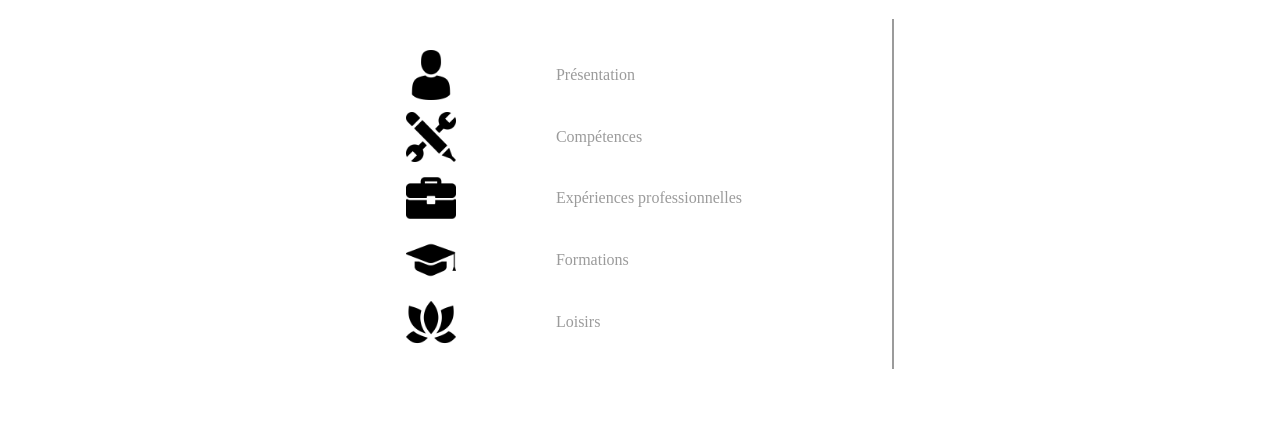
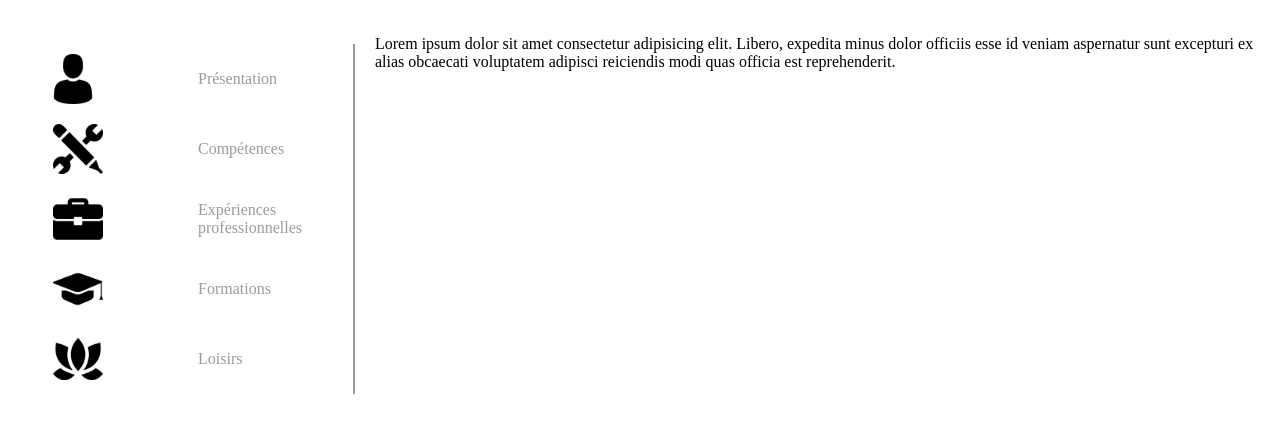
Before and after one commit to DamienLaNeelle-dev/caroussel-snippet, a plain HTML site: page index.html in a window 1280 px wide. Shown: the part 61-494 px from the top of the page. Drawn offline with Linux system fonts and the light colour scheme.

Commit message:
work in progress

```diff
--- a/index.html
+++ b/index.html
@@ -12,15 +12,23 @@
 
     <div class="caroussel">
         <ol class="liste">
-            <li><img src="./images/003-man-user.png" alt="Présentation">Présentation</li>
-            <li><img src="./images/002-skills.png" alt="Compétences">Compétences</li>
-            <li><img src="./images/004-briefcase.png" alt="Expériences professionnelles">Expériences professionnelles</li>
-            <li><img src="./images/001-graduation.png" alt="Formations">Formations</li>
-            <li><img src="./images/005-lotus.png" alt="Loisirs">Loisirs</li>
+            <li class="presentation">Présentation</li>
+            <li class="competences">Compétences</li>
+            <li class="exp_pro">Expériences professionnelles</li>
+            <li class="formation">Formations</li>
+            <li class="loisirs">Loisirs</li>
         </ol>
 
         <div class="vertical-line"></div>
+
+        <div class="caroussel_text">
+            <p class="presentation_text">
+                Lorem ipsum dolor sit amet consectetur adipisicing elit. Libero, expedita minus dolor officiis esse id veniam aspernatur sunt excepturi ex alias obcaecati voluptatem adipisci reiciendis modi quas officia est reprehenderit.
+            </p>
+        </div>
     </div>
+
+
 
 </body>
 </html>
--- a/style.css
+++ b/style.css
@@ -2,6 +2,8 @@ li{
     list-style: none;
     display: flex;
     align-items: center;
+    height: 50px;
+    width: 150px
   }
 
   .liste img{
@@ -10,7 +12,6 @@ li{
     margin-right: 100px;
 
   }
-
 
   .caroussel{
     display: flex;
@@ -29,5 +30,91 @@ li{
     border-left: 2px solid rgb(155, 155, 155);
     display: inline-block;
     height: 350px;
-    margin: 0 20px 0 150px;
+    margin: 25px 20px 0 0px;
   }
+
+  .presentation{
+      background-image: url(./images/003-man-user.png);
+      background-size: 50px;
+      background-position: left;
+      background-repeat:no-repeat;
+      padding: 10px 0 10px 150px;
+      border-right: 5px solid transparent;
+  }
+
+  .presentation:hover{
+    background-image: url(./images/003-man-user2.png);
+    background-color: rgba(0, 36, 255, 0.2);
+    background-repeat:no-repeat;
+    transition: all 0.7s;
+    border-right: 5px solid rgba(0, 36, 255);
+
+  }
+
+  .competences{
+    background-image: url(./images/002-skills.png);
+    background-size: 50px;
+    background-position: 5px;
+    background-repeat: no-repeat;
+    padding: 10px 0 10px 150px;
+    border-right: 5px solid transparent;
+  }
+
+  .competences:hover{
+    background-image: url(./images/002-skills2.png);
+    background-color: rgba(72, 142, 51, 0.2);
+    background-repeat:no-repeat;
+    transition: all 0.7s;
+    border-right: 5px solid rgba(72, 142, 51);
+  }
+
+  .exp_pro{
+    background-image: url(./images/004-briefcase.png);
+    background-size: 50px;
+    background-position: 5px;
+    background-repeat: no-repeat;
+    padding: 10px 0 10px 150px;
+    border-right: 5px solid transparent;
+  }
+
+  .exp_pro:hover{
+    background-image: url(./images/004-briefcase2.png);
+    background-color: rgba(250, 232, 30, 0.2);
+    background-repeat:no-repeat;
+    transition: all 0.7s;
+    border-right: 5px solid rgba(250, 232, 30);
+  }
+
+  .formation{
+    background-image: url(./images/001-graduation.png);
+    background-size: 50px;
+    background-position: 5px;
+    background-repeat: no-repeat;
+    padding: 10px 0 10px 150px;
+    border-right: 5px solid transparent;
+  }
+
+  .formation:hover{
+    background-image: url(./images/001-graduation2.png);
+    background-color: rgba(235, 21, 26, 0.2);
+    background-repeat:no-repeat;
+    transition: all 0.7s;
+    border-right: 5px solid rgba(235, 21, 26);
+  }
+
+  .loisirs{
+    background-image: url(./images/005-lotus.png);
+    background-size: 50px;
+    background-position: 5px;
+    background-repeat: no-repeat;
+    padding: 10px 0 10px 150px;
+    border-right: 5px solid transparent;
+  }
+
+  .loisirs:hover{
+    background-image: url(./images/005-lotus2.png);
+    background-color: rgba(109, 211, 188, 0.2);
+    background-repeat:no-repeat;
+    transition: all 0.7s;
+    border-right: 5px solid rgba(109, 211, 188);
+  }
```
Also changed, not shown: images/002-skills2.png (added), images/004-briefcase2.png (added). Lines whose indentation alone changed are shown as unchanged.
